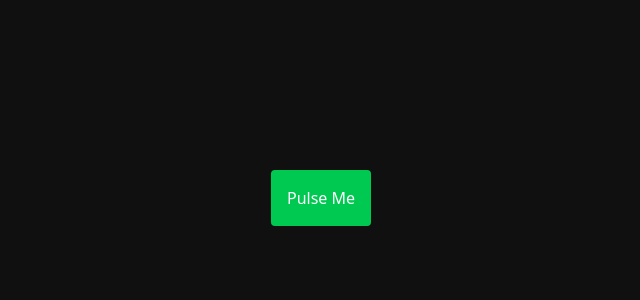
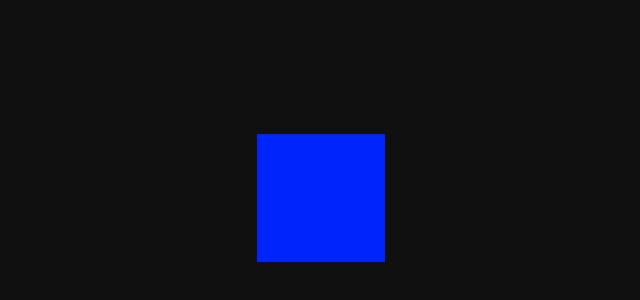
Before and after one commit to Tamalckb531/Learning-Motion, a Next.js app in the folder demos/: page / in a window 1280 px wide. Shown: the part 202-502 px from the top of the page, without its empty margins (319-959 px from the left). Built offline with nearby package versions, Linux system fonts and the light colour scheme.

Commit message:
Keyframe -> add color changing square

```diff
--- a/demos/src/app/page.tsx
+++ b/demos/src/app/page.tsx
@@ -11,8 +11,8 @@ export default function Home() {
     <div className="">
       {/* <AnimatedBg /> */}
       {/* <BouncingBall /> */}
-      {/* <ColorChangeSqr /> */}
-      <PulsatingBtn />
+      <ColorChangeSqr />
+      {/* <PulsatingBtn /> */}
       {/* <SlidingText /> */}
       {/* <WaveEffect /> */}
       {/* <ZigZagAnim /> */}
--- a/demos/src/projects/keyframes/ColorChangeSqr.tsx
+++ b/demos/src/projects/keyframes/ColorChangeSqr.tsx
@@ -1,7 +1,20 @@
 import React from "react";
+import * as motion from "motion/react-client";
 
 const ColorChangeSqr = () => {
-  return <div>ColorChangeSqr</div>;
+  return (
+    <motion.div
+      className="w-32 h-32 bg-teal-500"
+      animate={{
+        backgroundColor: ["#FF0000", "#00FF00", "#0000FF", "#FF0000"],
+      }}
+      transition={{
+        duration: 3,
+        ease: "linear",
+        repeat: Infinity,
+      }}
+    />
+  );
 };
 
 export default ColorChangeSqr;
```
